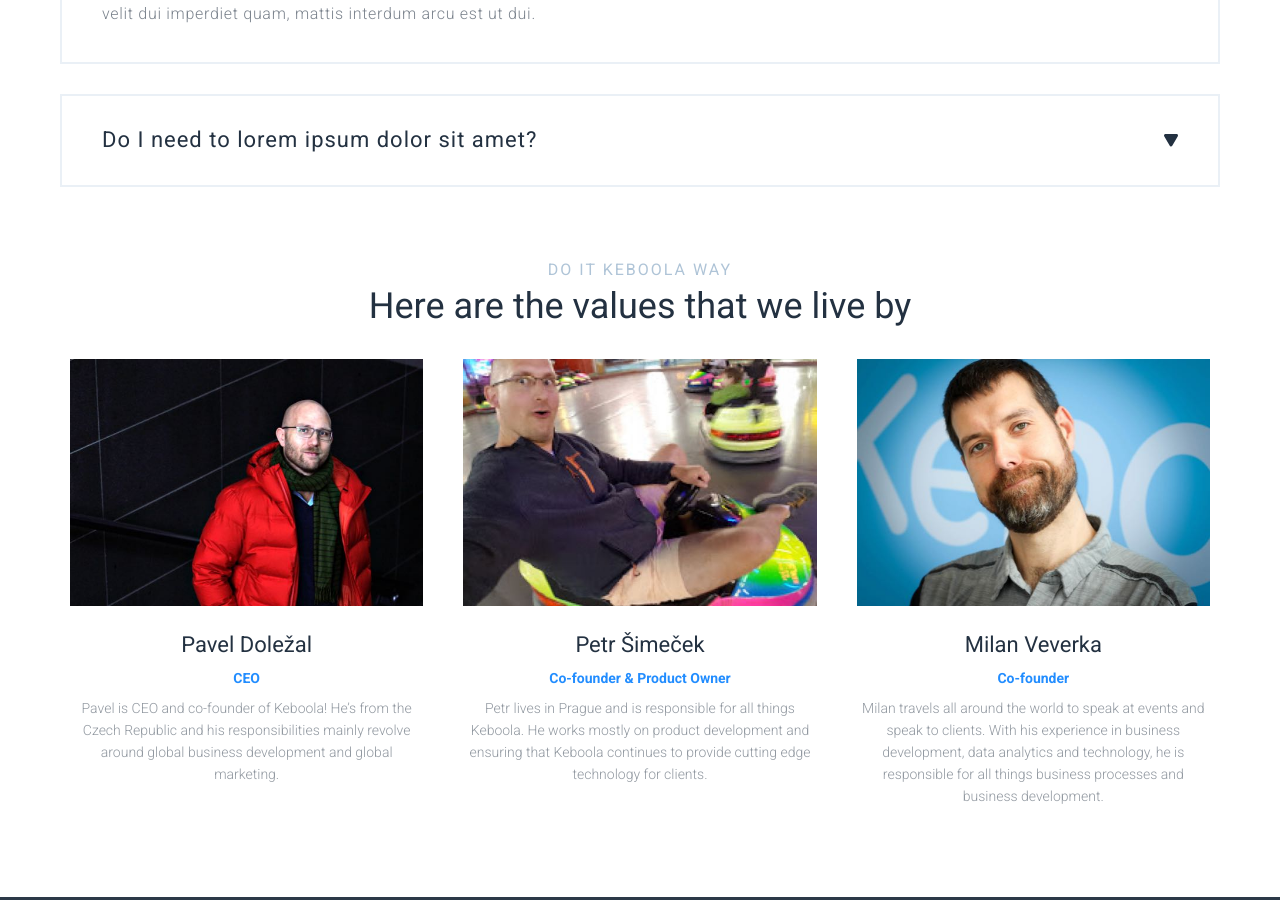
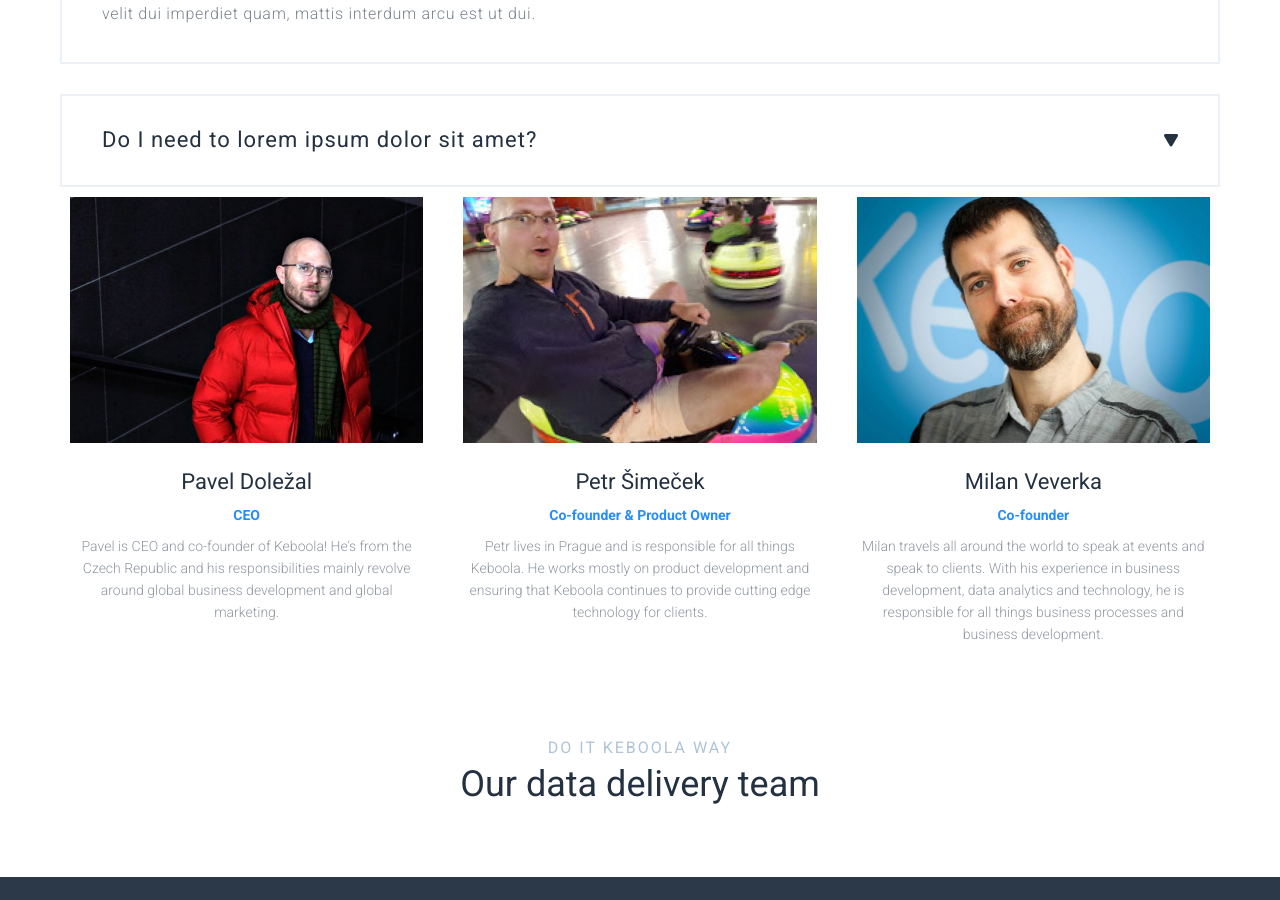
Before and after one commit to keboola/website, a Jekyll site: the page built from _landing/how-to-win-data.md, in a window 1280 px wide and 900 px high, scrolled down 8626 px. Built offline with Jekyll 4.4.1, drawn with Linux system fonts in a browser that asks for light colours; nearby versions of some CDN libraries.

Commit message:
Update from Forestry.io Martin Karasek updated _landing/how-to-win-data.md

```diff
--- a/_landing/how-to-win-data.md
+++ b/_landing/how-to-win-data.md
@@ -218,12 +218,6 @@
       vitae iaculis egestas, velit dui imperdiet quam, mattis interdum arcu est ut
       dui.
     name: Do I need to lorem ipsum dolor sit amet?
-- template: article-full
-  block: article-full
-  subheadline: do it keboola way
-  headline: Here are the values that we live by
-  content: ''
-  nomarginbottom: true
 - template: article-about-founder
   block: article-about-founder
   list:
@@ -246,6 +240,11 @@
       he is responsible for all things business processes and business development.
     photo: "/uploads/milan.jpg"
   nomargintop: true
+- template: article-full
+  block: article-full
+  nomarginbottom: true
+  subheadline: do it keboola way
+  headline: Our data delivery team
 date: 2019-02-05 09:38:34 +0000
 
 ---
```
